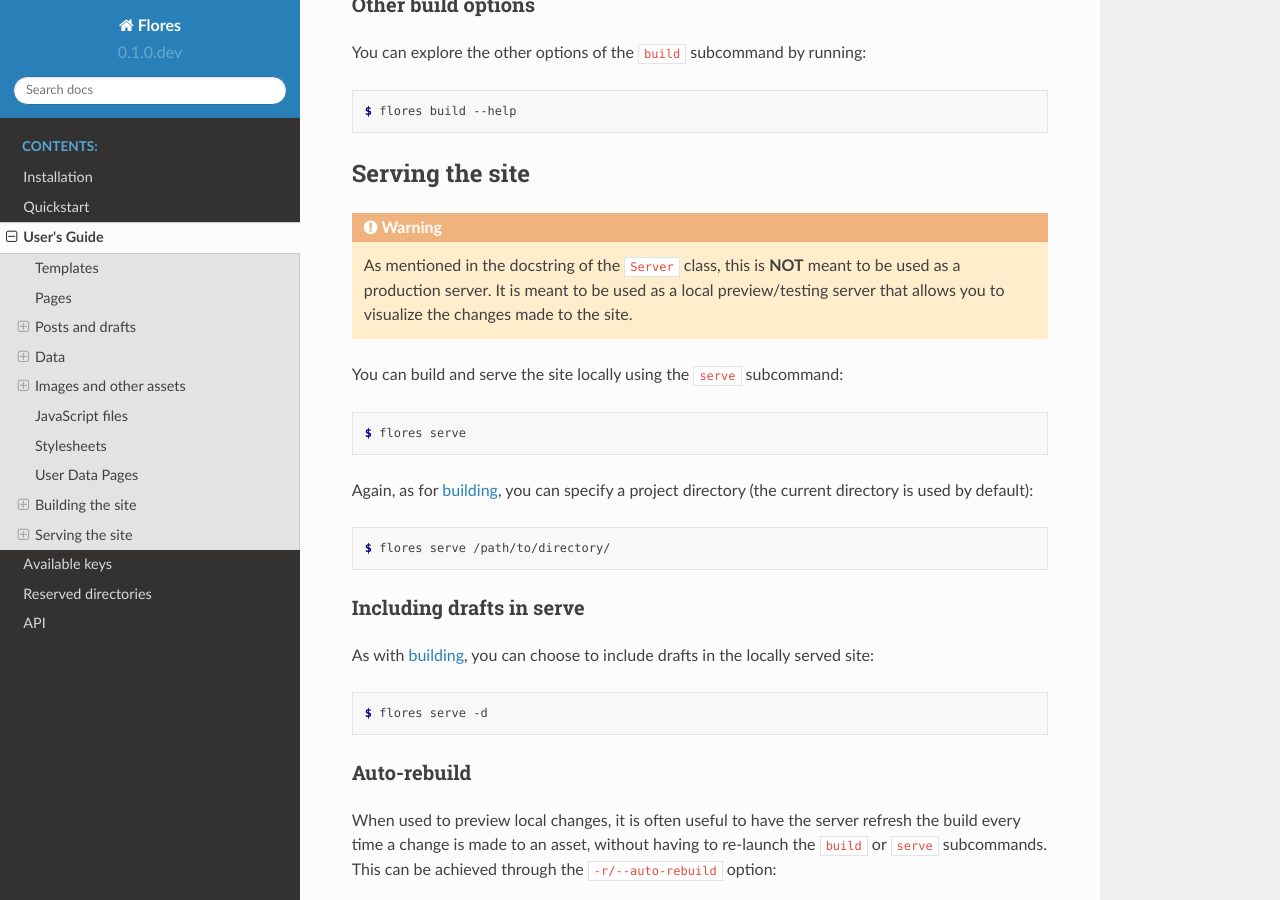
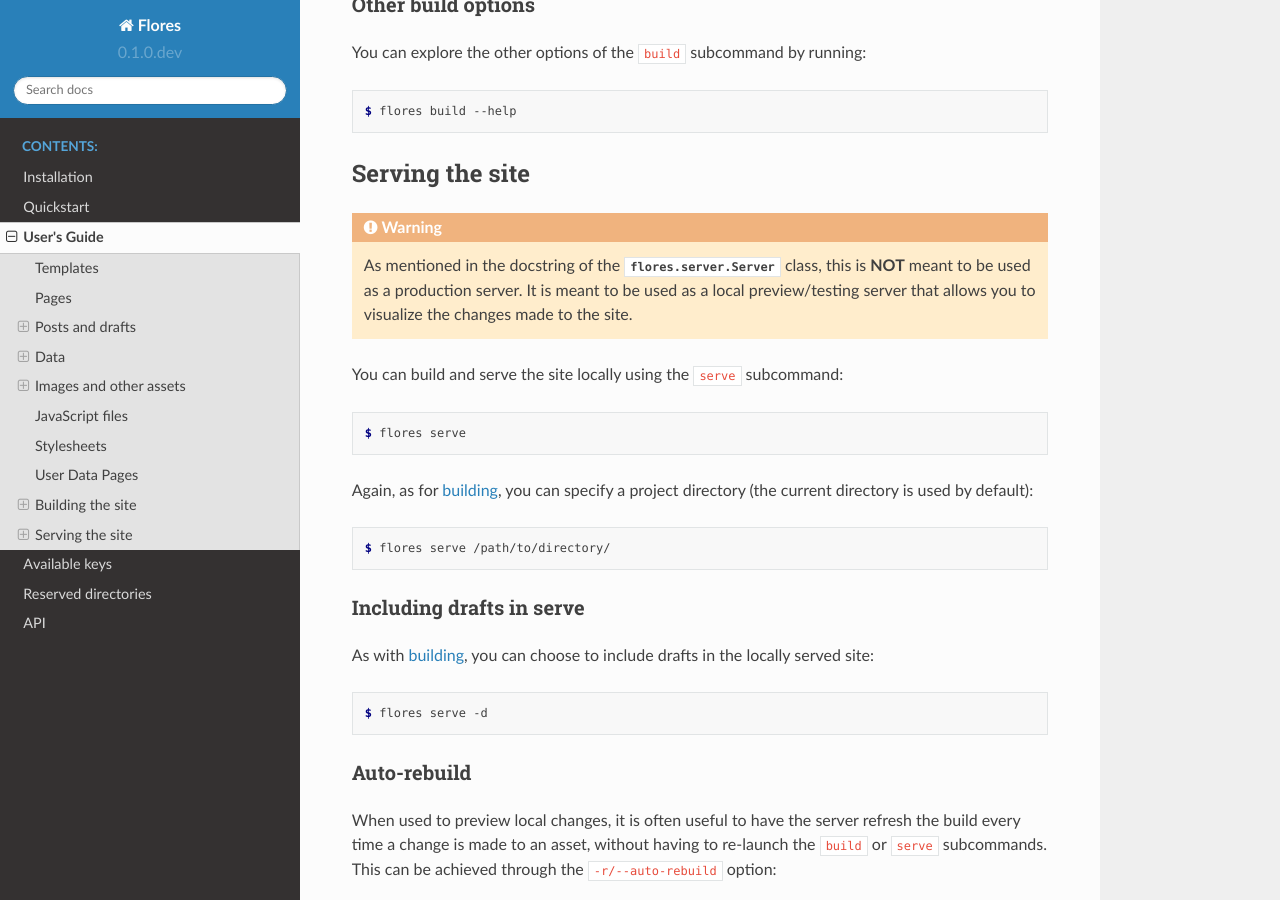
Before and after one commit to kokkonisd/flores, a Sphinx documentation site: the page built from docs/user_guide.rst, in a window 1280 px wide and 900 px high, scrolled down 9434 px. Built offline with Sphinx 7.4.7 and the Read the Docs theme 2.0.0, drawn with Linux system fonts in a browser that asks for light colours.

Commit message:
Fix wrong references in docs

```diff
--- a/docs/quickstart.rst
+++ b/docs/quickstart.rst
@@ -153,7 +153,8 @@ is that, while for a file named ``foo.json`` the data will be accessed through t
 handle ``site.data.foo``, for ``config.json`` it will be accessed through
 ``site.config``.
 
-When talking about `templates <#templates>`_ before, we saw this snippet of code:
+When talking about :ref:`templates <What are templates?>` before, we saw this snippet
+of code:
 
 .. code-block:: html
 
--- a/docs/user_guide.rst
+++ b/docs/user_guide.rst
@@ -542,9 +542,9 @@ Serving the site
 
 .. warning::
 
-   As mentioned in the docstring of the ``Server`` class, this is **NOT** meant to be
-   used as a production server. It is meant to be used as a local preview/testing server
-   that allows you to visualize the changes made to the site.
+   As mentioned in the docstring of the :class:`flores.server.Server` class, this is
+   **NOT** meant to be used as a production server. It is meant to be used as a local
+   preview/testing server that allows you to visualize the changes made to the site.
 
 You can build and serve the site locally using the ``serve`` subcommand:
 
```
Also changed, not shown: docs/api.rst (+5 -3 lines).
